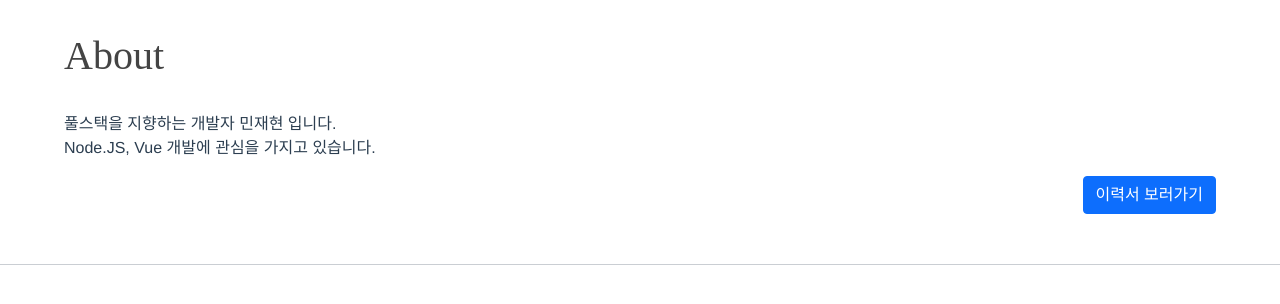
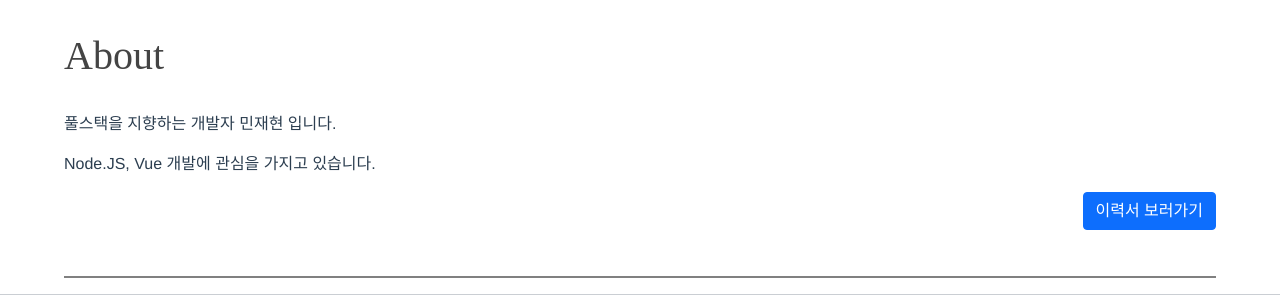
Before and after one commit to MinJaehyun/MinJaehyun.github.io, a Vue app: page / in a window 1280 px wide. Shown: the top 304 px of the page. Built offline with nearby package versions, Linux system fonts and the light colour scheme.

Commit message:
br, hr 제거 후 style 로 변경

```diff
--- a/src/components/About.vue
+++ b/src/components/About.vue
@@ -3,10 +3,8 @@
   <div class="wrapper">
     <div style="text-align: left">
       <h1 style="text-align: left">About</h1>
-      <p>
-        풀스택을 지향하는 개발자 민재현 입니다.<br />
-        Node.JS, Vue 개발에 관심을 가지고 있습니다.<br />
-      </p>
+      <p>풀스택을 지향하는 개발자 민재현 입니다.</p>
+      <p>Node.JS, Vue 개발에 관심을 가지고 있습니다.</p>
       <button
         style="float: right"
         class="btn btn-primary"
@@ -15,7 +13,10 @@
         이력서 보러가기
       </button>
     </div>
-    <br /><br /><br />
+
+    <!-- br, hr 제거 후 style 로 변경 -->
+    <div style="margin-top: 100px"></div>
+    <div style="border: solid 1px gray"></div>
   </div>
 </template>
 
@@ -23,7 +24,7 @@
 export default {
   name: 'About',
   methods: {
-    redirectMyNotion: function () {
+    redirectMyNotion: () => {
       window.open(
         'https://www.notion.so/8a839ad1cac74978bfd43ba496c6f165',
         '_blank',
```
